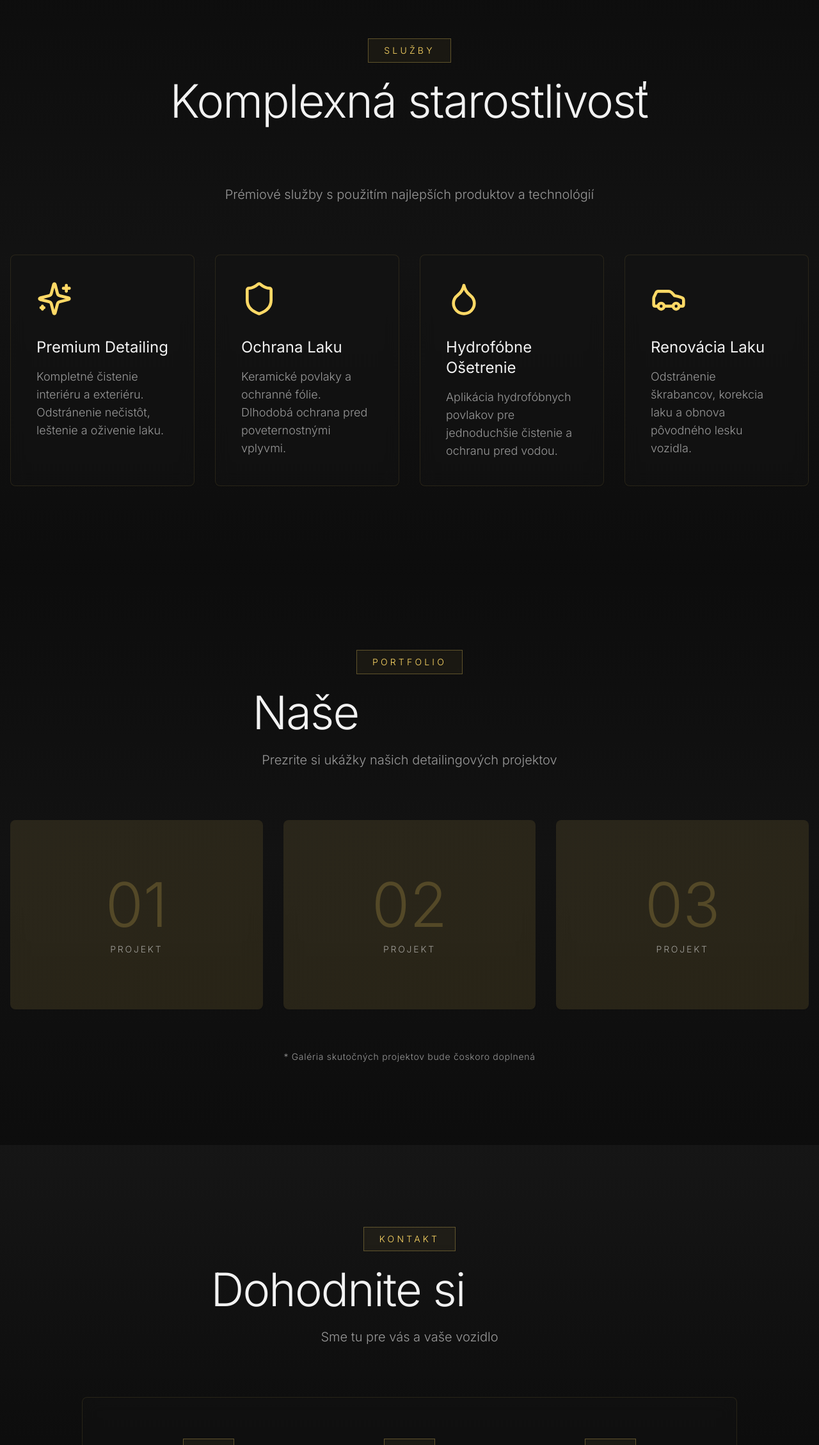
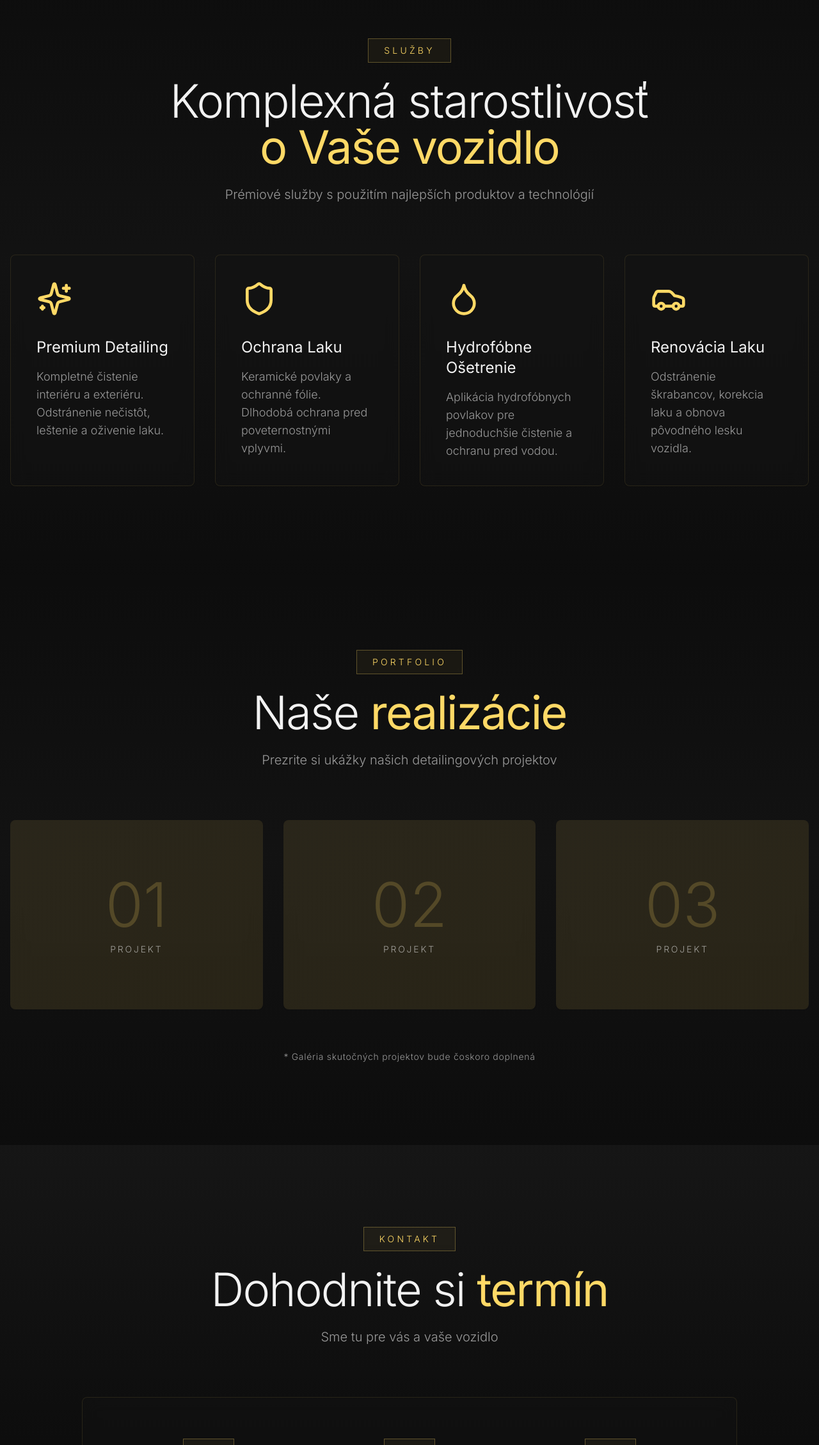
Before and after one commit to dev-dynasty-web/D.B.AutoBuild, a React (Vite) app: page / in a window 1280 px wide. Shown: the part 868-3127 px from the top of the page at 64% size. Built offline with nearby package versions, Linux system fonts and the light colour scheme; the HTML template or start-up script is replaced by a standard one.

Commit message:
Fix: Improve text visibility and consistency

```diff
--- a/src/components/Contact.tsx
+++ b/src/components/Contact.tsx
@@ -13,7 +13,7 @@ export const Contact = () => {
             <p className="text-sm text-primary font-light tracking-[0.3em] uppercase">Kontakt</p>
           </div>
           <h2 className="text-4xl md:text-5xl lg:text-6xl xl:text-7xl font-light mb-4 md:mb-6 tracking-tight">
-            Dohodnite si <span className="bg-gradient-luxury bg-clip-text text-transparent font-normal">termín</span>
+            Dohodnite si <span className="text-primary font-normal">termín</span>
           </h2>
           <p className="text-lg md:text-xl text-muted-foreground max-w-2xl mx-auto font-light">
             Sme tu pre vás a vaše vozidlo
--- a/src/components/Gallery.tsx
+++ b/src/components/Gallery.tsx
@@ -11,7 +11,7 @@ export const Gallery = () => {
             <p className="text-sm text-primary font-light tracking-[0.3em] uppercase">Portfolio</p>
           </div>
           <h2 className="text-4xl md:text-5xl lg:text-6xl xl:text-7xl font-light mb-4 md:mb-6 tracking-tight">
-            Naše <span className="bg-gradient-luxury bg-clip-text text-transparent font-normal">realizácie</span>
+            Naše <span className="text-primary font-normal">realizácie</span>
           </h2>
           <p className="text-lg md:text-xl text-muted-foreground max-w-2xl mx-auto font-light">
             Prezrite si ukážky našich detailingových projektov
--- a/src/components/Services.tsx
+++ b/src/components/Services.tsx
@@ -36,7 +36,7 @@ export const Services = () => {
           </div>
           <h2 className="text-4xl md:text-5xl lg:text-6xl xl:text-7xl font-light mb-4 md:mb-6 tracking-tight">
             Komplexná starostlivosť<br />
-            <span className="bg-gradient-luxury bg-clip-text text-transparent font-normal">o Vaše vozidlo</span>
+            <span className="text-primary font-normal">o Vaše vozidlo</span>
           </h2>
           <p className="text-lg md:text-xl text-muted-foreground max-w-2xl mx-auto font-light">
             Prémiové služby s použitím najlepších produktov a technológií
```
